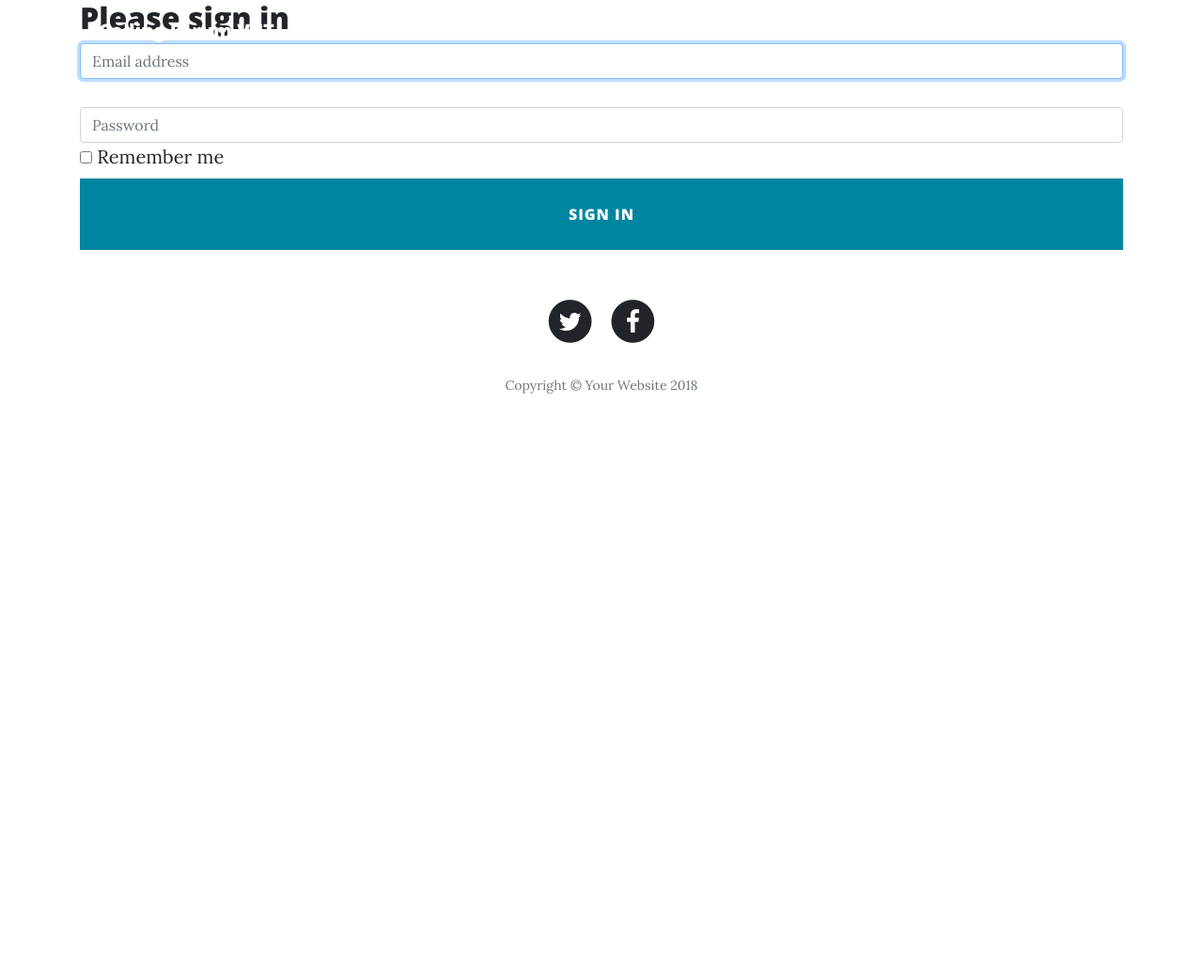
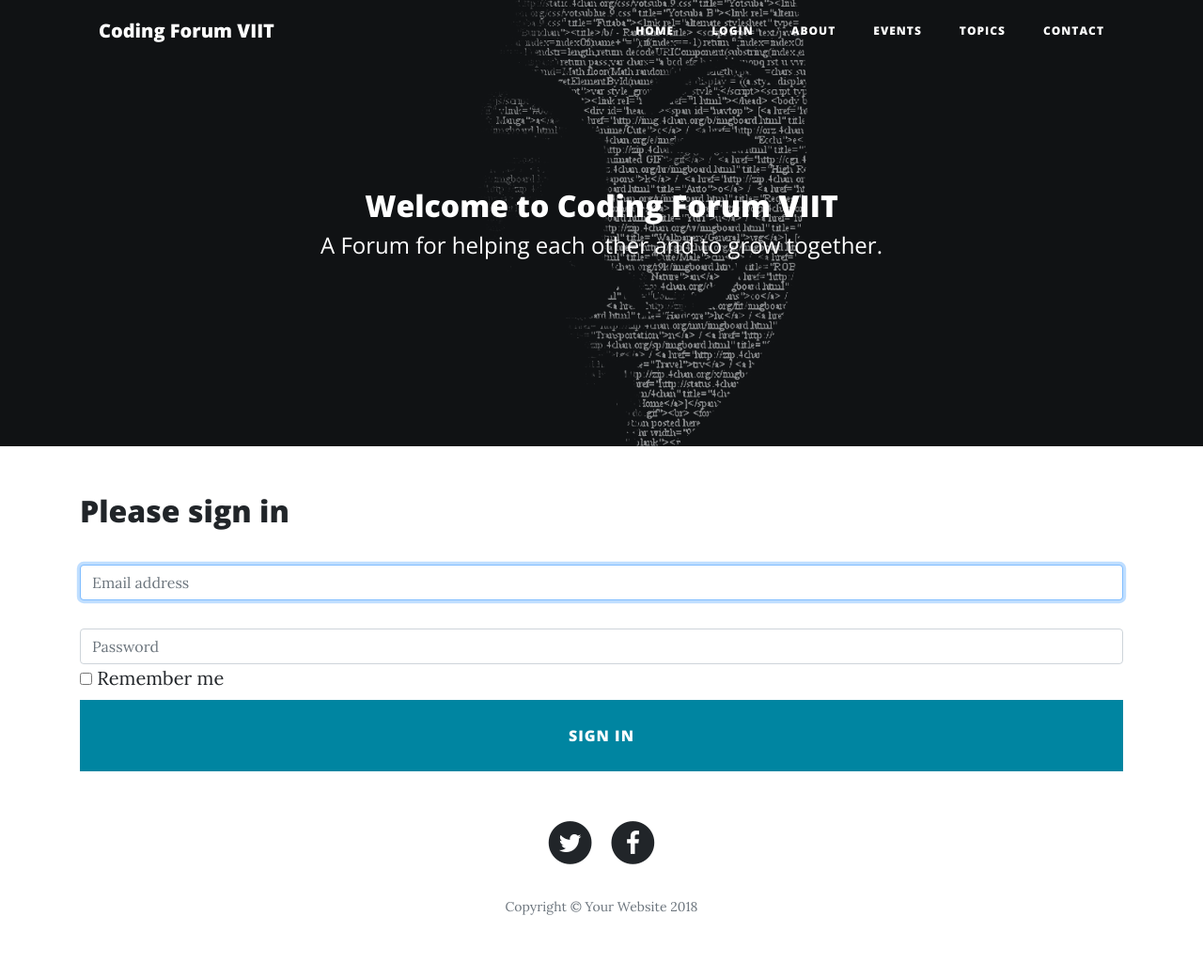
Before and after one commit to Gauravrc25/VIIT-coding-forum-website, a Flask app: page /login in a window 1280 px wide. Shown: the whole page at 94% size. Before the commit the page ends 419 px from the top, so only its background shows below. Run offline with Flask 2, Linux system fonts and the light colour scheme; some libraries are stand-ins or nearby versions.

Commit message:
updated login page

```diff
--- a/templates/login.html
+++ b/templates/login.html
@@ -1,12 +1,24 @@
 {% extends 'layout.html' %}
 
 {% block body %}
-  <body>
-
+  <header class="masthead" style="background-image: url('/static/img/402639179-coding-wallpapers.jpg')">
+      <div class="overlay"></div>
+      <div class="container">
+        <div class="row">
+          <div class="col-lg-8 col-md-10 mx-auto">
+            <div class="site-heading">
+              <h2>Welcome to Coding Forum VIIT</h2>
+              <span class="subheading">A Forum for helping each other and to grow together.</span>
+            </div>
+          </div>
+        </div>
+      </div>
+    </header>
     <div class="container">
 
       <form class="form-signin">
         <h2 class="form-signin-heading">Please sign in</h2>
+        <br>
         <label for="inputEmail" class="sr-only">Email address</label>
         <input type="email" id="inputEmail" class="form-control" placeholder="Email address" required autofocus>
         <br>
@@ -24,7 +36,7 @@
 
 
     <!-- IE10 viewport hack for Surface/desktop Windows 8 bug -->
-    <script src="../../assets/js/ie10-viewport-bug-workaround.js"></script>
-  </body>
+
+
 
 {% endblock %}
```
